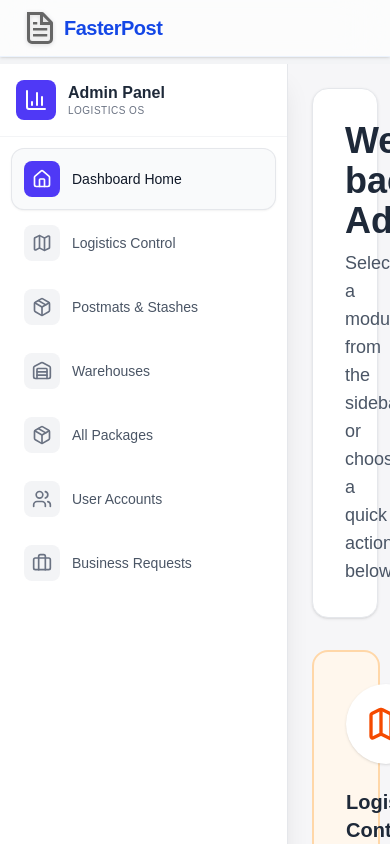
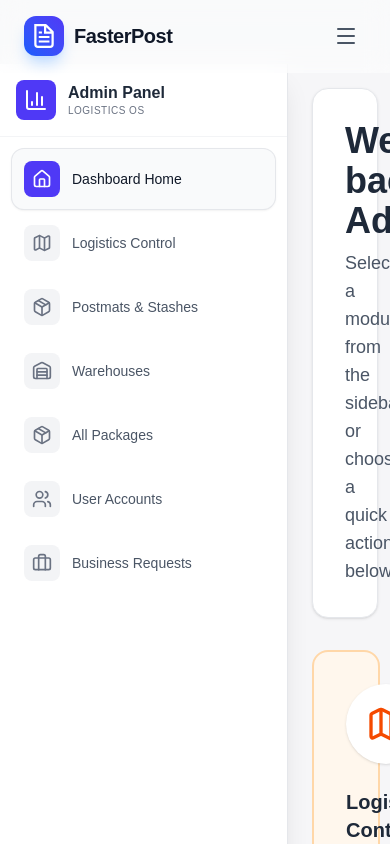
Before and after one commit to Tnovyloo/fasterpost, a Next.js app in the folder frontend/: page /admin in a window 390 px wide. Shown: the top 844 px of the page. Built offline with nearby package versions, Linux system fonts and the light colour scheme; no server answers.

Commit message:
bugfixes with updating package

```diff
--- a/frontend/src/app/components/EditPackageModal.jsx
+++ b/frontend/src/app/components/EditPackageModal.jsx
@@ -106,7 +106,7 @@
       let res;
       if (isEditing) {
         // PATCH existing package
-        res = await axiosClient.patch(`/api/packages/send-package/${pkg.id}/`, payload);
+        res = await axiosClient.patch(`/api/packages/send-package/${pkg.id}`, payload);
       } else {
         // POST new package
         res = await axiosClient.post("/api/packages/send-package/", payload);
--- a/frontend/src/app/components/Header.jsx
+++ b/frontend/src/app/components/Header.jsx
@@ -2,8 +2,9 @@
 
 import { useState, useEffect } from "react";
 import Link from "next/link";
-import { useRouter } from "next/navigation";
+import { useRouter, usePathname } from "next/navigation";
 import api from "@/axios/api";
+import { Menu, X, Shield, Truck, Briefcase, LogOut } from "lucide-react";
 
 export default function Header() {
   const [menuOpen, setMenuOpen] = useState(false);
@@ -12,7 +13,15 @@
   const [isCourier, setIsCourier] = useState(false);
   const [isBusiness, setIsBusiness] = useState(false);
   const [loading, setLoading] = useState(true);
+  const [scrolled, setScrolled] = useState(false);
   const router = useRouter();
+  const pathname = usePathname();
+
+  useEffect(() => {
+    const handleScroll = () => setScrolled(window.scrollY > 20);
+    window.addEventListener("scroll", handleScroll);
+    return () => window.removeEventListener("scroll", handleScroll);
+  }, []);
 
   useEffect(() => {
     const checkLoginStatus = async () => {
@@ -31,7 +40,6 @@
           // Check admin status
           try {
             const roleRes = await api.get("/accounts/user/role/");
-            console.log(roleRes);
             setIsAdmin(roleRes.data.is_admin || false);
             const role = roleRes.data.role;
             setIsCourier(role === "courier" || role === "warehouse");
@@ -74,79 +82,156 @@
     }
   };
 
+  const isActive = (path) => pathname === path;
+
   if (loading) {
     return (
-      <header className="fixed top-0 left-0 w-full z-50 backdrop-blur-xl bg-white/70 border-b border-blue-100/50 shadow-sm">
-        <div className="max-w-6xl mx-auto px-6 py-3 flex items-center justify-between">
-          <Link href="/" className="flex items-center gap-2">
-            <img src="/file.svg" alt="FasterPost Logo" className="w-8 h-8 drop-shadow-sm" />
-            <span className="text-xl font-bold text-blue-700 tracking-tight">FasterPost</span>
-          </Link>
-          <div className="h-8 w-24 animate-pulse bg-blue-100 rounded" />
+      <header className="fixed top-0 left-0 w-full z-50 bg-white/80 backdrop-blur-md border-b border-gray-100 h-[72px] flex items-center">
+        <div className="max-w-7xl mx-auto px-6 w-full flex justify-between items-center">
+          <div className="h-8 w-32 bg-gray-200 rounded animate-pulse" />
+          <div className="hidden md:flex gap-4">
+            <div className="h-8 w-20 bg-gray-200 rounded animate-pulse" />
+            <div className="h-8 w-20 bg-gray-200 rounded animate-pulse" />
+          </div>
         </div>
       </header>
     );
   }
 
   return (
-    <header className="fixed top-0 left-0 w-full z-50 backdrop-blur-xl bg-white/70 border-b border-blue-100/50 shadow-sm">
-      <div className="max-w-6xl mx-auto px-6 py-3 flex items-center justify-between">
-        <Link href="/" className="flex items-center gap-2">
-          <img src="/file.svg" alt="FasterPost Logo" className="w-8 h-8 drop-shadow-sm" />
-          <span className="text-xl font-bold text-blue-700 tracking-tight">FasterPost</span>
+    <header
+      className={`fixed top-0 left-0 w-full z-50 transition-all duration-300 border-b
+        ${scrolled || menuOpen ? "bg-white/90 backdrop-blur-xl border-gray-200 shadow-sm py-3" : "bg-white/50 backdrop-blur-md border-transparent py-4"}`}
+    >
+      <div className="max-w-7xl mx-auto px-6 flex items-center justify-between">
+
+        {/* Logo */}
+        <Link href="/" className="flex items-center gap-2.5 group" onClick={() => setMenuOpen(false)}>
+          <div className="relative w-10 h-10 flex items-center justify-center bg-gradient-to-tr from-blue-600 to-indigo-600 rounded-xl text-white shadow-lg shadow-blue-200 group-hover:scale-105 transition-transform duration-300">
+             <img src="/file.svg" alt="Logo" className="w-6 h-6 brightness-0 invert" />
+          </div>
+          <span className="text-xl font-bold text-gray-900 tracking-tight group-hover:text-blue-700 transition-colors">
+            FasterPost
+          </span>
         </Link>
 
-        <nav className="hidden md:flex gap-6 text-blue-800 font-medium">
-          <NavLink href="/">Home</NavLink>
+        {/* Desktop Nav */}
+        <nav className="hidden md:flex items-center gap-1">
+          <NavLink href="/" active={isActive("/")}>Home</NavLink>
+
           {!isLoggedIn ? (
             <>
-              <NavLink href="/login">Login</NavLink>
-              <NavLink href="/register">Register</NavLink>
-              <NavLink href="/login">Send package</NavLink>
+              <NavLink href="/login" active={isActive("/login")}>Login</NavLink>
+              <Link
+                href="/register"
+                className="ml-2 px-5 py-2.5 bg-gray-900 text-white rounded-xl font-semibold text-sm hover:bg-gray-800 transition-all shadow-md hover:shadow-lg active:scale-95"
+              >
+                Get Started
+              </Link>
             </>
           ) : (
             <>
-              <NavLink href="/user">Account</NavLink>
-              <NavLink href="/send-package">Send package</NavLink>
-              {/* <NavLink href="/user/settings">Settings</NavLink> */}
+              <NavLink href="/user" active={isActive("/user")}>Dashboard</NavLink>
+              <NavLink href="/send-package" active={isActive("/send-package")}>Send Package</NavLink>
+
               {isAdmin && (
-                <>
-                  <NavLink href="/admin">Admin</NavLink>
-                </>
+                <NavLink href="/admin" active={isActive("/admin")} icon={<Shield className="w-4 h-4" />}>
+                  Admin
+                </NavLink>
               )}
               {isCourier && (
-                <>
-                  <NavLink href="/courier/dashboard">Courier</NavLink>
-                </>
+                <NavLink href="/courier/dashboard" active={isActive("/courier/dashboard")} icon={<Truck className="w-4 h-4" />}>
+                  Courier
+                </NavLink>
               )}
               {isBusiness && (
-                <>
-                  <NavLink href="/business/dashboard">Business</NavLink>
-                </>
+                <NavLink href="/business/dashboard" active={isActive("/business/dashboard")} icon={<Briefcase className="w-4 h-4" />}>
+                  Business
+                </NavLink>
               )}
+
+              <div className="w-px h-6 bg-gray-200 mx-2" />
+
               <button
                 onClick={handleLogout}
-                className="text-blue-700 hover:text-blue-900 font-medium transition"
+                className="px-4 py-2 text-sm font-semibold text-red-600 hover:bg-red-50 rounded-xl transition-colors flex items-center gap-2"
               >
+                <LogOut className="w-4 h-4" />
                 Logout
               </button>
             </>
           )}
         </nav>
+
+        {/* Mobile Toggle */}
+        <button
+            className="md:hidden p-2 text-gray-600 hover:bg-gray-100 rounded-lg transition"
+            onClick={() => setMenuOpen(!menuOpen)}
+        >
+            {menuOpen ? <X className="w-6 h-6" /> : <Menu className="w-6 h-6" />}
+        </button>
       </div>
+
+      {/* Mobile Menu */}
+      {menuOpen && (
+        <div className="md:hidden absolute top-full left-0 w-full bg-white border-b border-gray-100 shadow-xl animate-in slide-in-from-top-2">
+            <div className="p-4 flex flex-col gap-2">
+                <MobileNavLink href="/" onClick={() => setMenuOpen(false)}>Home</MobileNavLink>
+                {!isLoggedIn ? (
+                    <>
+                        <MobileNavLink href="/login" onClick={() => setMenuOpen(false)}>Login</MobileNavLink>
+                        <MobileNavLink href="/register" onClick={() => setMenuOpen(false)} primary>Register</MobileNavLink>
+                    </>
+                ) : (
+                    <>
+                        <MobileNavLink href="/user" onClick={() => setMenuOpen(false)}>Dashboard</MobileNavLink>
+                        <MobileNavLink href="/send-package" onClick={() => setMenuOpen(false)}>Send Package</MobileNavLink>
+                        {isAdmin && <MobileNavLink href="/admin" onClick={() => setMenuOpen(false)}>Admin Panel</MobileNavLink>}
+                        {isCourier && <MobileNavLink href="/courier/dashboard" onClick={() => setMenuOpen(false)}>Courier Panel</MobileNavLink>}
+                        {isBusiness && <MobileNavLink href="/business/dashboard" onClick={() => setMenuOpen(false)}>Business Panel</MobileNavLink>}
+                        <button
+                            onClick={handleLogout}
+                            className="w-full text-left px-4 py-3 text-red-600 font-semibold hover:bg-red-50 rounded-xl transition"
+                        >
+                            Logout
+                        </button>
+                    </>
+                )}
+            </div>
+        </div>
+      )}
     </header>
   );
 }
 
-function NavLink({ href, children, onClick }) {
+function NavLink({ href, children, active, icon }) {
   return (
     <Link
       href={href}
-      onClick={onClick}
-      className="relative group transition"
+      className={`px-4 py-2 rounded-xl text-sm font-semibold transition-all flex items-center gap-2
+      ${active
+          ? "bg-blue-50 text-blue-700"
+          : "text-gray-600 hover:text-gray-900 hover:bg-gray-50"
+      }`}
     >
-      <span className="group-hover:text-blue-600 transition">{children}</span>
-      <span className="absolute left-0 bottom-0 w-0 h-[2px] bg-blue-600 transition-all duration-300 group-hover:w-full" />
+      {icon}
+      {children}
     </Link>
   );
 }
+
+function MobileNavLink({ href, children, onClick, primary }) {
+  return (
+    <Link
+        href={href}
+        onClick={onClick}
+        className={`px-4 py-3 rounded-xl font-semibold transition-colors
+        ${primary
+            ? "bg-blue-600 text-white text-center shadow-md"
+            : "text-gray-700 hover:bg-gray-50"
+        }`}
+    >
+        {children}
+    </Link>
+  );
+}
```
